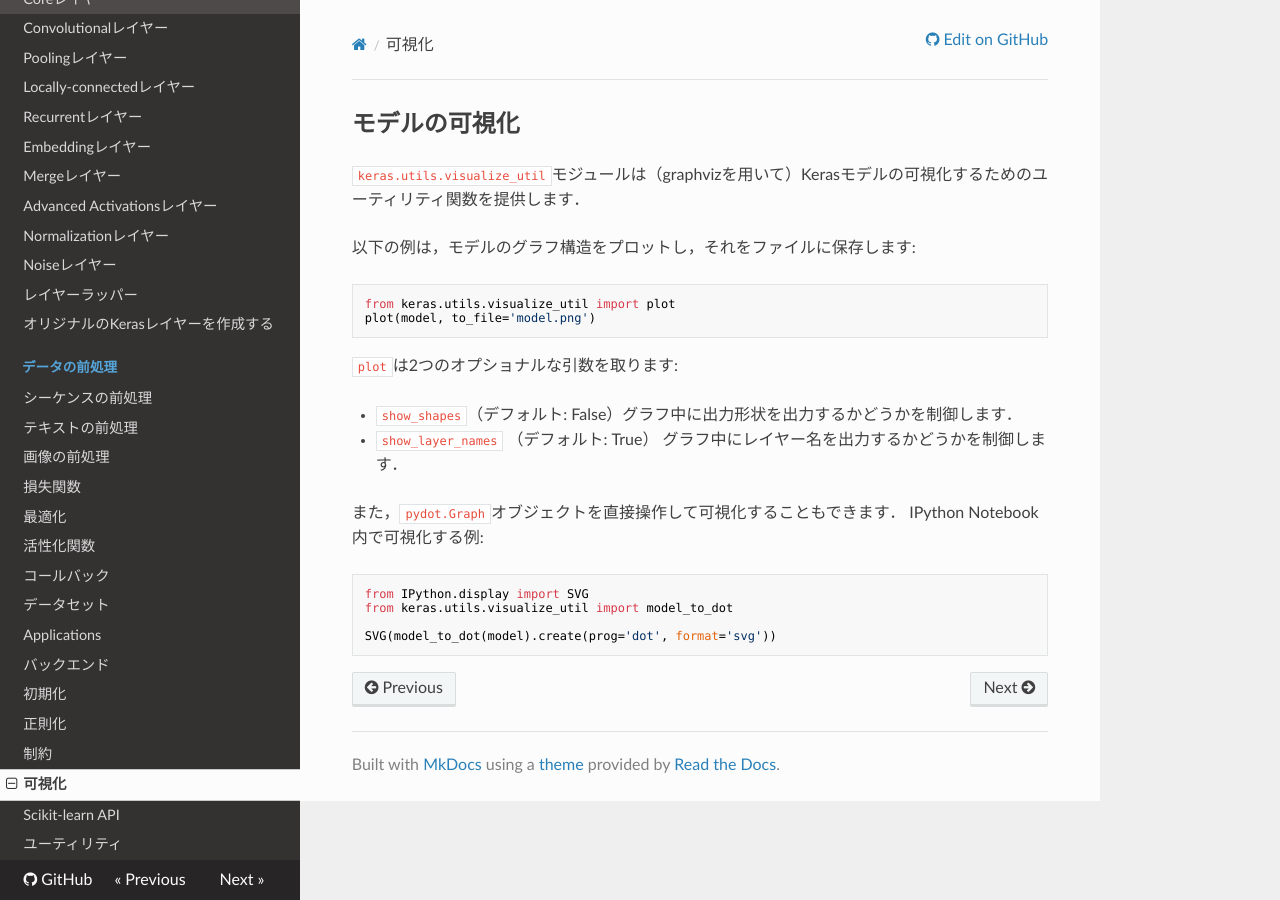
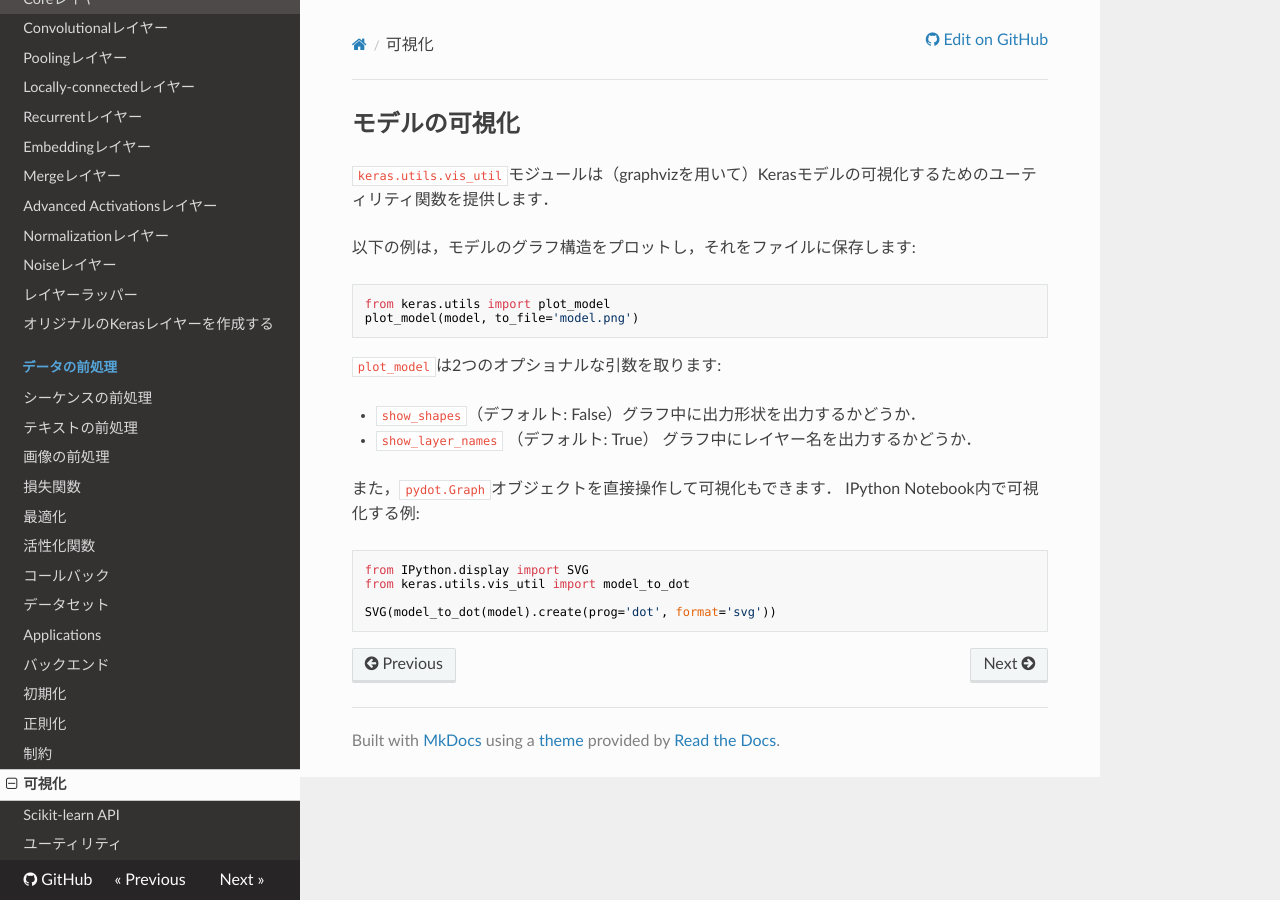
Before and after one commit to keras-team/keras-docs-ja, an MkDocs documentation site: the page built from sources/visualization.md, in a window 1280 px wide. Built offline with MkDocs 1.6.1, drawn with Linux system fonts in a browser that asks for light colours; nearby versions of some CDN libraries; old or Windows-style settings are respelled for this version of MkDocs.

Commit message:
Translated

````diff
--- a/sources/visualization.md
+++ b/sources/visualization.md
@@ -1,26 +1,26 @@
 
 ## モデルの可視化
 
-`keras.utils.visualize_util`モジュールは（graphvizを用いて）Kerasモデルの可視化するためのユーティリティ関数を提供します．
+`keras.utils.vis_util`モジュールは（graphvizを用いて）Kerasモデルの可視化するためのユーティリティ関数を提供します．
 
 以下の例は，モデルのグラフ構造をプロットし，それをファイルに保存します:
 
 ```python
-from keras.utils.visualize_util import plot
-plot(model, to_file='model.png')
+from keras.utils import plot_model
+plot_model(model, to_file='model.png')
 ```
 
-`plot`は2つのオプショナルな引数を取ります:
+`plot_model`は2つのオプショナルな引数を取ります:
 
-- `show_shapes`（デフォルト: False）グラフ中に出力形状を出力するかどうかを制御します．
-- `show_layer_names` （デフォルト: True） グラフ中にレイヤー名を出力するかどうかを制御します．
+- `show_shapes`（デフォルト: False）グラフ中に出力形状を出力するかどうか．
+- `show_layer_names` （デフォルト: True） グラフ中にレイヤー名を出力するかどうか．
 
-また，`pydot.Graph`オブジェクトを直接操作して可視化することもできます．
+また，`pydot.Graph`オブジェクトを直接操作して可視化もできます．
 IPython Notebook内で可視化する例:
 
 ```python
 from IPython.display import SVG
-from keras.utils.visualize_util import model_to_dot
+from keras.utils.vis_util import model_to_dot
 
 SVG(model_to_dot(model).create(prog='dot', format='svg'))
 ```
````
Also changed, not shown: sources/constraints.md (+7 -9 lines), sources/scikit-learn-api.md (+5 -6 lines).
